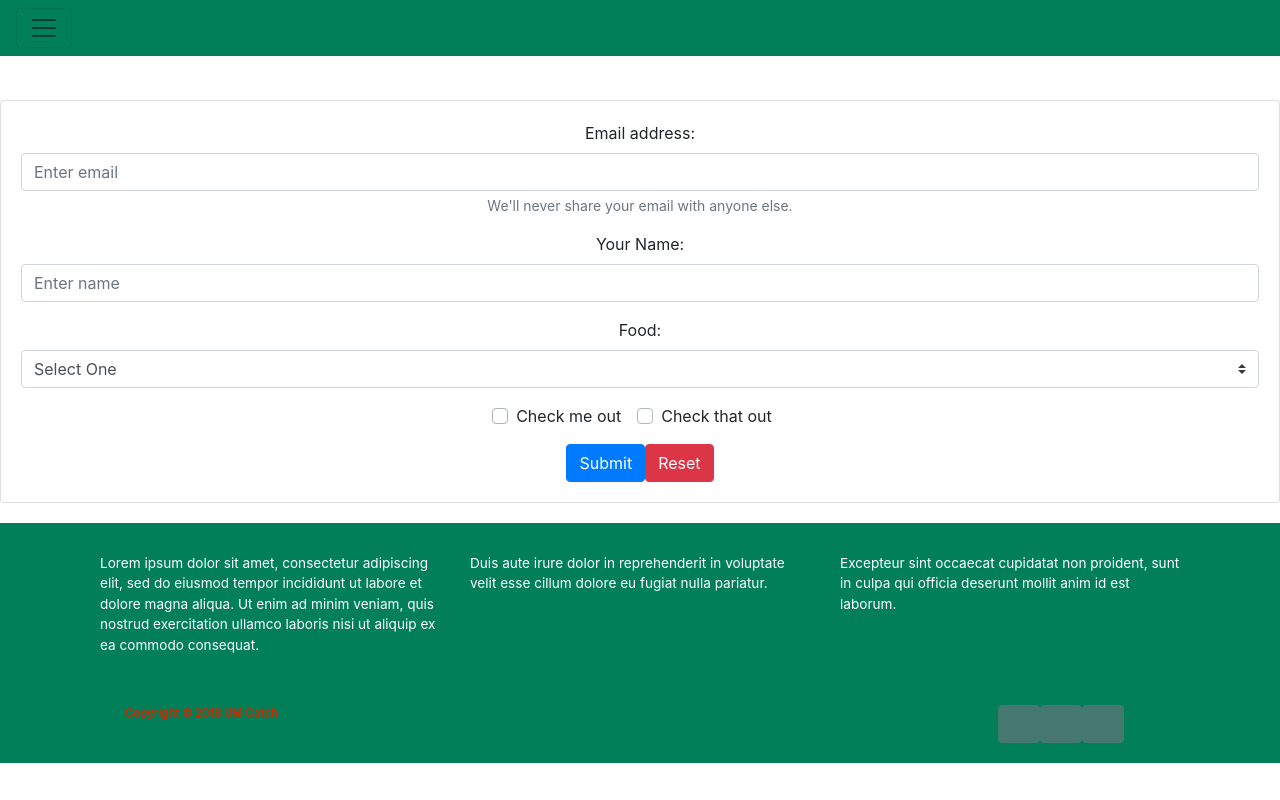
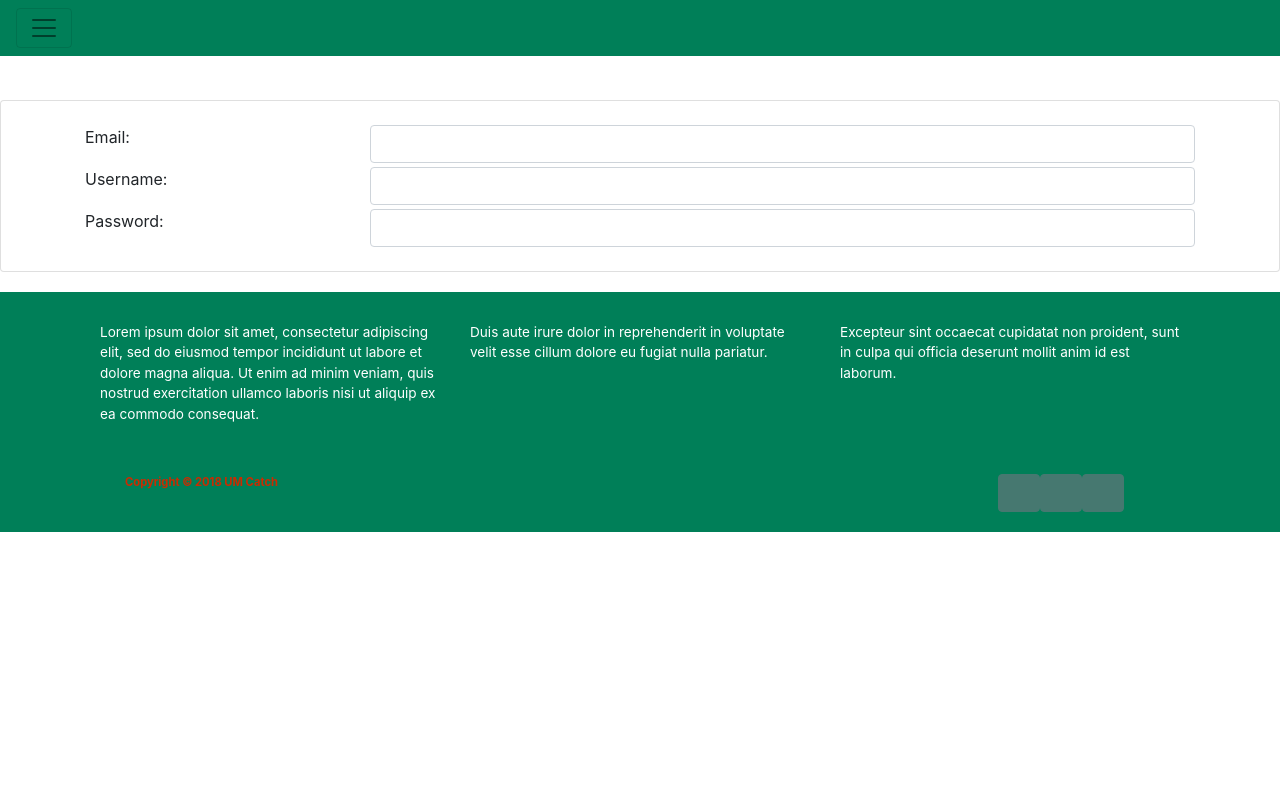
Before and after one commit to Redrecovery9/UmCatch, a Vue app: page / in a window 1280 px wide. Built offline with nearby package versions, Linux system fonts and the light colour scheme; some icons are missing.

Commit message:
modified login window

```diff
--- a/src/components/home/Login.vue
+++ b/src/components/home/Login.vue
@@ -1,48 +1,14 @@
 <template>
  <div class="login">
    <div class="loginCardBody">
-     <b-card class="text-center">
-      <b-form @submit="onSubmit" @reset="onReset" v-if="show">
-        <b-form-group id="exampleInputGroup1"
-                      label="Email address:"
-                      label-for="exampleInput1"
-                      description="We'll never share your email with anyone else.">
-          <b-form-input id="exampleInput1"
-                        type="email"
-                        v-model="form.email"
-                        required
-                        placeholder="Enter email">
-          </b-form-input>
-        </b-form-group>
-        <b-form-group id="exampleInputGroup2"
-                      label="Your Name:"
-                      label-for="exampleInput2">
-          <b-form-input id="exampleInput2"
-                        type="text"
-                        v-model="form.name"
-                        required
-                        placeholder="Enter name">
-          </b-form-input>
-        </b-form-group>
-        <b-form-group id="exampleInputGroup3"
-                      label="Food:"
-                      label-for="exampleInput3">
-          <b-form-select id="exampleInput3"
-                        :options="foods"
-                        required
-                        v-model="form.food">
-          </b-form-select>
-        </b-form-group>
-        <b-form-group id="exampleGroup4">
-          <b-form-checkbox-group v-model="form.checked" id="exampleChecks">
-            <b-form-checkbox value="me">Check me out</b-form-checkbox>
-            <b-form-checkbox value="that">Check that out</b-form-checkbox>
-          </b-form-checkbox-group>
-        </b-form-group>
-        <b-button type="submit" variant="primary">Submit</b-button>
-        <b-button type="reset" variant="danger">Reset</b-button>
-      </b-form>
-    </b-card>
+     <b-card>
+       <b-container>
+        <b-row class="my-1" v-for="type in types" :key="type">
+          <b-col sm="3"><label :for="`type-${type}`">{{ type }}:</label></b-col>
+          <b-col sm="9"><b-form-input :id="`type-${type}`" :type="type"></b-form-input></b-col>
+        </b-row>
+       </b-container>
+     </b-card>
    </div>
  </div>
 </template>
@@ -52,35 +18,13 @@ export default {
   name: 'Login',
   data () {
     return {
-      form: {
-        email: '',
-        name: '',
-        food: null,
-        checked: []
-      },
-      foods: [
-        { text: 'Select One', value: null },
-        'Carrots', 'Beans', 'Tomatoes', 'Corn'
-      ],
-      show: true
+      types: [
+        'Email', 'Username', 'Password',
+      ]
     }
   },
   methods: {
-    onSubmit (evt) {
-      evt.preventDefault();
-      alert(JSON.stringify(this.form));
-    },
-    onReset (evt) {
-      evt.preventDefault();
-      /* Reset our form values */
-      this.form.email = '';
-      this.form.name = '';
-      this.form.food = null;
-      this.form.checked = [];
-      /* Trick to reset/clear native browser form validation state */
-      this.show = false;
-      this.$nextTick(() => { this.show = true });
-    }
+
   }
 }
 </script>
```
